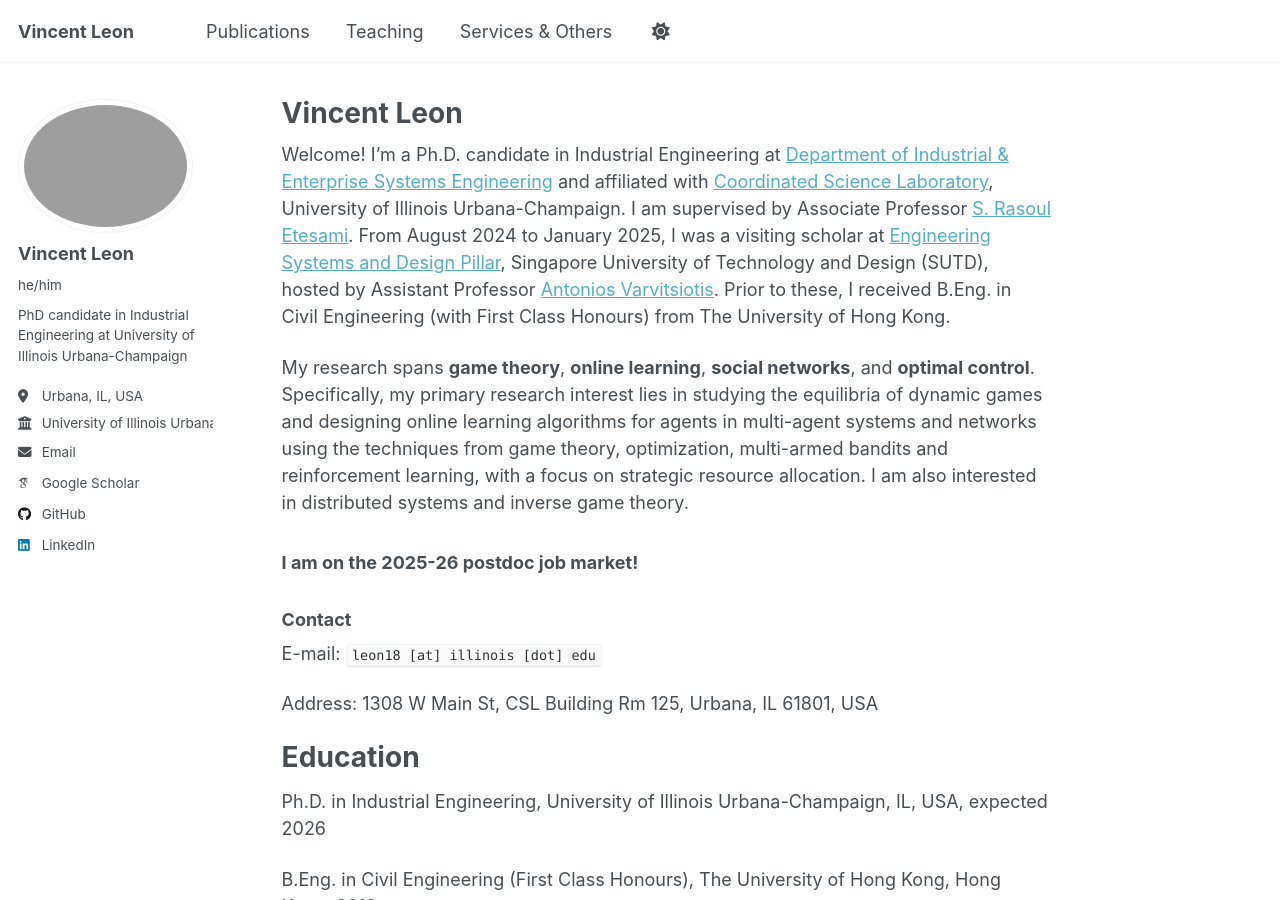
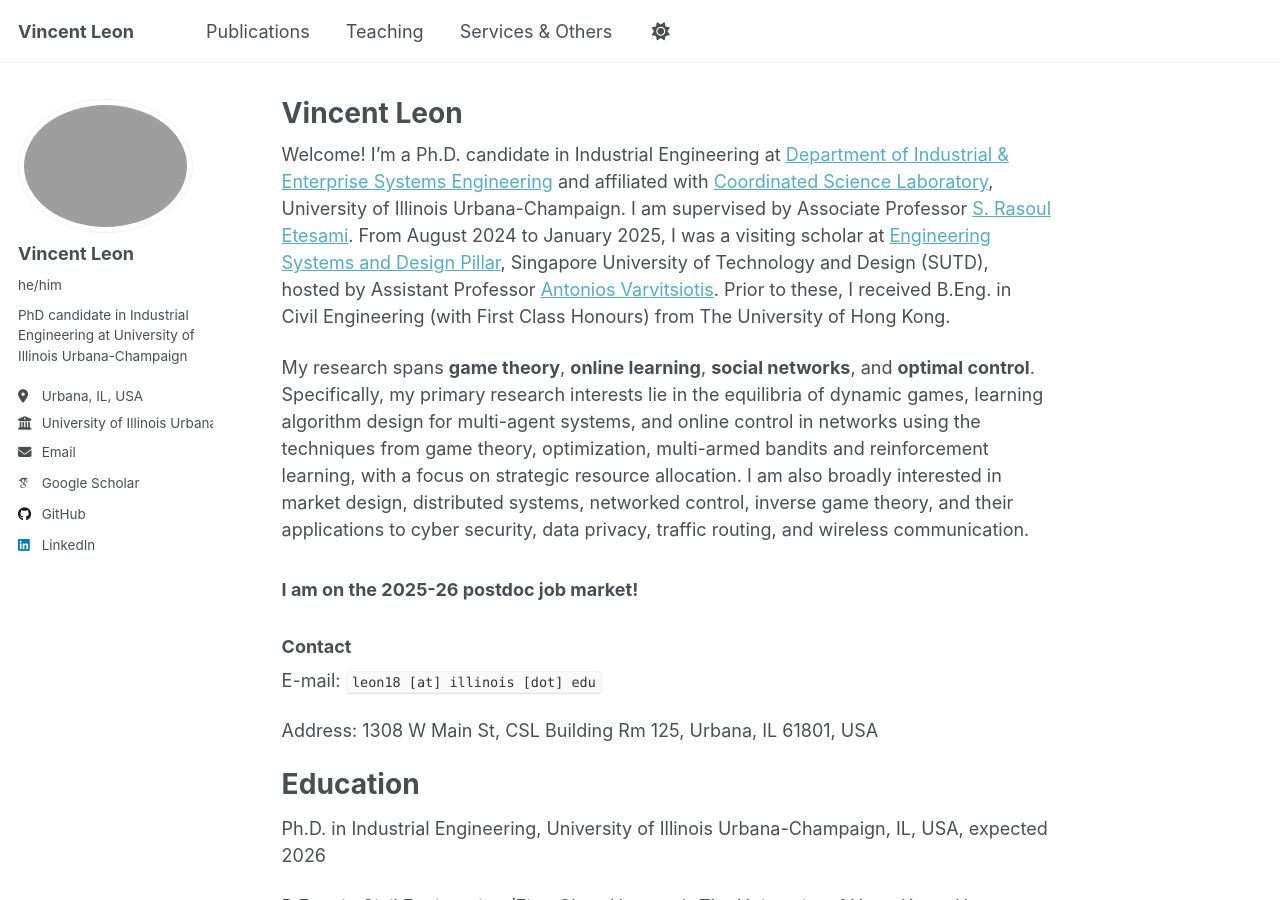
Before and after one commit to vin-leon/vin-leon.github.io, a Jekyll site: the page built from _pages/about.md, in a window 1280 px wide and 900 px high. Built offline with Jekyll 4.4.1, drawn with Linux system fonts in a browser that asks for light colours; some web fonts are replaced; a script that is not in the unit is left out.

Commit message:
Update about.md

```diff
--- a/_pages/about.md
+++ b/_pages/about.md
@@ -9,7 +9,7 @@ redirect_from:
 
 Welcome! I’m a Ph.D. candidate in Industrial Engineering at [Department of Industrial & Enterprise Systems Engineering](https://ise.illinois.edu/) and affiliated with [Coordinated Science Laboratory](https://csl.illinois.edu/), University of Illinois Urbana-Champaign. I am supervised by Associate Professor [S. Rasoul Etesami](https://etesami.ise.illinois.edu/). From August 2024 to January 2025, I was a visiting scholar at [Engineering Systems and Design Pillar](https://www.sutd.edu.sg/esd/), Singapore University of Technology and Design (SUTD), hosted by Assistant Professor [Antonios Varvitsiotis](https://sites.google.com/site/antoniosvarvitsiotis/). Prior to these, I received B.Eng. in Civil Engineering (with First Class Honours) from The University of Hong Kong.
 
-My research spans **game theory**, **online learning**, **social networks**, and **optimal control**. Specifically, my primary research interest lies in studying the equilibria of dynamic games and designing online learning algorithms for agents in multi-agent systems and networks using the techniques from game theory, optimization, multi-armed bandits and reinforcement learning, with a focus on strategic resource allocation. I am also interested in distributed systems and inverse game theory.
+My research spans **game theory**, **online learning**, **social networks**, and **optimal control**. Specifically, my primary research interests lie in the equilibria of dynamic games, learning algorithm design for multi-agent systems, and online control in networks using the techniques from game theory, optimization, multi-armed bandits and reinforcement learning, with a focus on strategic resource allocation. I am also broadly interested in market design, distributed systems, networked control, inverse game theory, and their applications to cyber security, data privacy, traffic routing, and wireless communication.
 
 ### I am on the 2025-26 postdoc job market!
 
```
